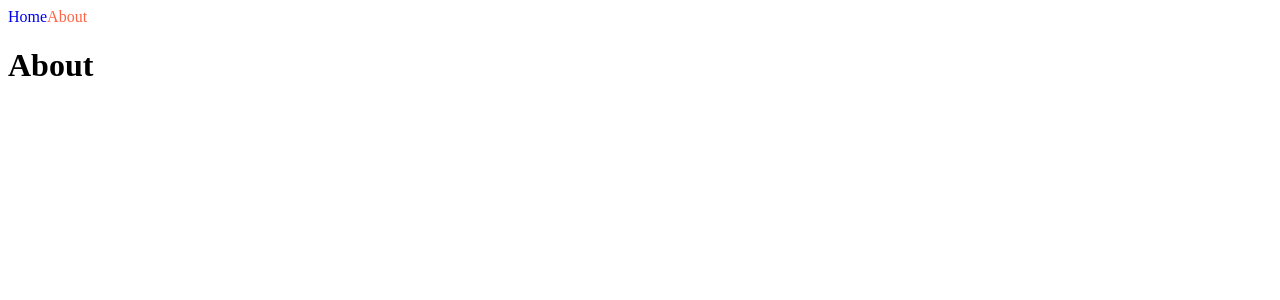
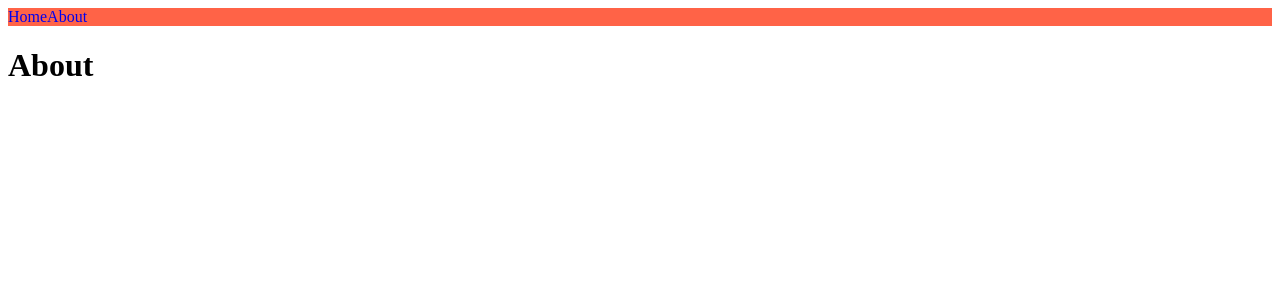
Before and after one commit to ezurno/next-movies, a Next.js app: page /about in a window 1280 px wide. Shown: the top 300 px of the page. Built offline with nearby package versions, Linux system fonts and the light colour scheme.

Commit message:
LEARN: css JSX
1. JSX 방식으로 style 을 부여하는 방법

2. module 방식보다 쓰기 편하지만 전역으로 쓰기는 문제가 있음

3. 따라서 전역방식은 App 을 이용한 방식을 사용할 것을 권장

```diff
--- a/components/NavBar.module.css
+++ /dev/null
@@ -1,7 +0,0 @@
-.link {
-  text-decoration: none;
-}
-
-.active {
-  color: tomato;
-}
--- a/components/NavBar.tsx
+++ b/components/NavBar.tsx
@@ -1,31 +1,20 @@
 import Link from "next/link";
-import { useRouter } from "next/router";
-import styles from "./NavBar.module.css";
 
 export default function NavBar() {
-  const router = useRouter();
-  // Next.js 내 route 를 관리하는 Hook, console.log 를 찍어보면 상세 정보를 알 수 있음
-  // console.log(router);
   return (
-    <nav>
-      <Link
-        className={`${styles.link} ${
-          router.pathname === "/" ? styles.active : ""
-        }`}
-        href="/"
-      >
-        Home
-      </Link>
-      <Link
-        className={[
-          styles.link,
-          router.pathname === "/about" ? styles.active : "",
-        ].join(" ")}
-        href="/about"
-      >
-        About
-      </Link>
-    </nav>
+    <>
+      <nav>
+        <Link href="/">Home</Link>
+        <Link href="/about">About</Link>
+        <style jsx global>{`
+          a {
+            text-decoration: none;
+          }
+          nav {
+            background-color: tomato;
+          }
+        `}</style>
+      </nav>
+    </>
   );
-  // Link Component 는 anchor 대신 사용함 (re-rendering 에 유용)
 }
```
